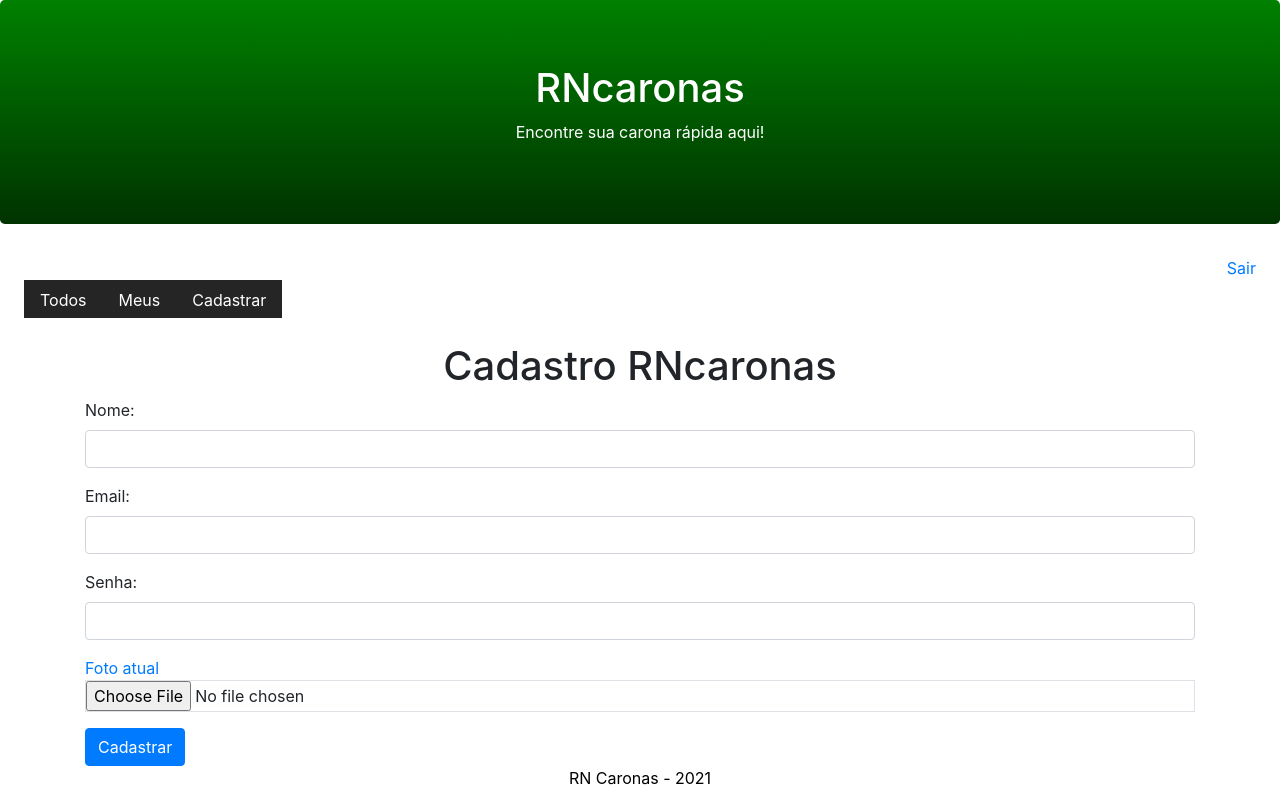
After one commit to cleocardoso/RNcaronas, a Django app: page /usuario/register in a window 1280 px wide. The commit adds this page. Run offline with Django 3.2, Linux system fonts and the light colour scheme; a user stored in the database is signed in; some libraries are stand-ins or nearby versions.

Commit message:
Registrando Cadastro

```diff
--- a/RNcaronas/settings.py
+++ b/RNcaronas/settings.py
@@ -27,7 +27,8 @@ DEBUG = True
 
 ALLOWED_HOSTS = []
 
-
+MEDIA_ROOT = os.path.join(BASE_DIR, 'media')
+MEDIA_URL = '/media/'
 # Application definition
 
 INSTALLED_APPS = [
--- a/RNcaronas/urls.py
+++ b/RNcaronas/urls.py
@@ -17,11 +17,18 @@ from django.contrib import admin
 from django.urls import path
 from usuario import views
 from django.views.generic import RedirectView
+from django.contrib.staticfiles.urls import static, staticfiles_urlpatterns
+from . import settings
 urlpatterns = [
     path('admin/', admin.site.urls),
     path('usuario/list', views.list_all_usuario),
+    path('usuario/user', views.list_user_usuario),
     path('login/', views.login_user),
     path('login/submit', views.submit_login),
     path('logout/', views.logout_user),
+    path('usuario/register', views.register_usuario),
+    path('usuario/register/submit', views.set_usuario),
     path('', RedirectView.as_view(url='usuario/list'))
 ]
+urlpatterns += staticfiles_urlpatterns()
+urlpatterns += static(settings.MEDIA_URL, document_root=settings.MEDIA_ROOT)
--- a/usuario/models.py
+++ b/usuario/models.py
@@ -6,7 +6,7 @@ class usuario(models.Model):
     nome = models.CharField(max_length=255)
     email = models.EmailField()
     senha = models.CharField(max_length=50)
-    foto = models.ImageField(upload_to="media/%y/%m",blank=True,null=True)
+    foto = models.ImageField(upload_to="user",blank=True,null=True)
     active = models.BooleanField(default=True)
     user = models.ForeignKey(User, on_delete=models.CASCADE)
 
--- a/usuario/templates/cadastro.html
+++ b/usuario/templates/cadastro.html
@@ -1,6 +1,6 @@
 {% extends "model-page.html" %}
 
-{% block content %}
+<!--{% block content %}
     <h1 class="text-center">Cadastro</h1>
     <br>
     <form enctype="multipart/form-data" action="submit", method="POST">{% csrf_token %}
@@ -26,4 +26,4 @@
       <br>
 
 
-{% endblock %}
+{% endblock %}--->
--- a/usuario/templates/model-header.html
+++ b/usuario/templates/model-header.html
@@ -40,10 +40,10 @@
             <a class="nav-link" href="/usuario/list/">Todos</a>
         </li>
         <li class="nav-item">
-            <a class="nav-link" href="">Meus</a>
+            <a class="nav-link" href="#">Meus</a>
         </li>
         <li class="nav-item">
-            <a class="nav-link" href="">Cadastrar</a>
+            <a class="nav-link" href="/usuario/register">Cadastrar</a>
         </li>
     </ul>
 </div>
--- a/usuario/templates/model-page.html
+++ b/usuario/templates/model-page.html
@@ -1,6 +1,7 @@
 <!DOCTYPE html>
 <html lang="en">
     <head>
+        {% block style %} {% endblock %}
         {% include "model-header.html" %}
     </head>
     <body>
--- /dev/null
+++ b/usuario/templates/register.html
@@ -0,0 +1,31 @@
+{% extends "model-page.html" %}
+
+{% block content %}
+<h1 class="text-center">Cadastro RNcaronas</h1>
+<form enctype="multipart/form-data" action="submit" , method="POST"> {%csrf_token %}
+    <div class="container">
+        <div class="form-group">
+            <label for="nome">Nome:</label>
+            <input type="text" class="form-control" id="nome">
+        </div>
+        <div class="form-group">
+            <label for="email">Email:</label>
+            <input type="email" class="form-control" id="email">
+        </div>
+        <div class="form-group">
+            <label for="password">Senha:</label>
+            <input type="password" class="form-control" id="password">
+        </div>
+        <div class="form-group">
+            <a href="/media/{{ usuario.photo }}" target="_blank">Foto atual</a>
+            <input type="file" class="form-control-file border" name="file" accept="image/*">
+        </div>
+         <button type="submit" class="btn btn-primary">
+             Cadastrar
+
+            </button>
+    </div>
+
+
+</form>
+{% endblock  %}
--- a/usuario/views.py
+++ b/usuario/views.py
@@ -8,12 +8,28 @@ from .models import usuario
 # Create your views here.
 
 @login_required(login_url='/login/')
+def register_usuario(request):
+    return render(request, 'register.html')
 
+@login_required(login_url='/login/')
+def set_usuario(request):
+    nome = request.POST.get('nome')
+    email = request.POST.get('email')
+    senha = request.POST.get('senha')
+    foto = request.FILES.get('file')
+    user = request.user
+    usuario1 = usuario.objects.create(email=email, nome=nome, senha=senha, foto=foto, user=user)
+    return redirect("/")
 
+@login_required(login_url='/login/')
 def list_all_usuario(request):#listando os usuarios
     user = usuario.objects.filter(active=True)
-    print(user.query)
+    #print(user.query)
     return render(request, 'list.html', {'user': user})#passando um dicionario
+
+def list_user_usuario(request):
+    user = usuario.objects.filter(active=True, user=request.user)
+    return render(request, 'list.html', {'user': user})
 
 def logout_user(request):
     logout(request)
```
Also changed, not shown: usuario/templates/list.html (+33 -7 lines), db.sqlite3.
